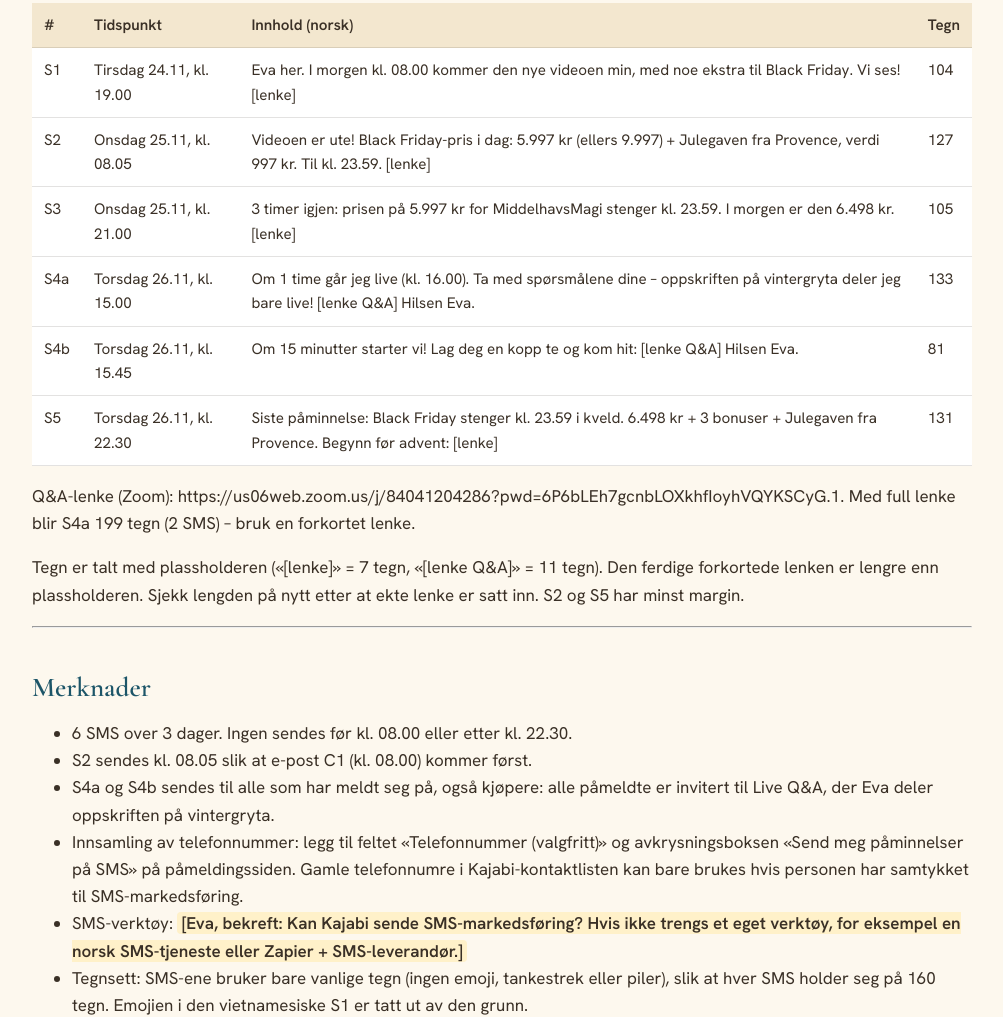
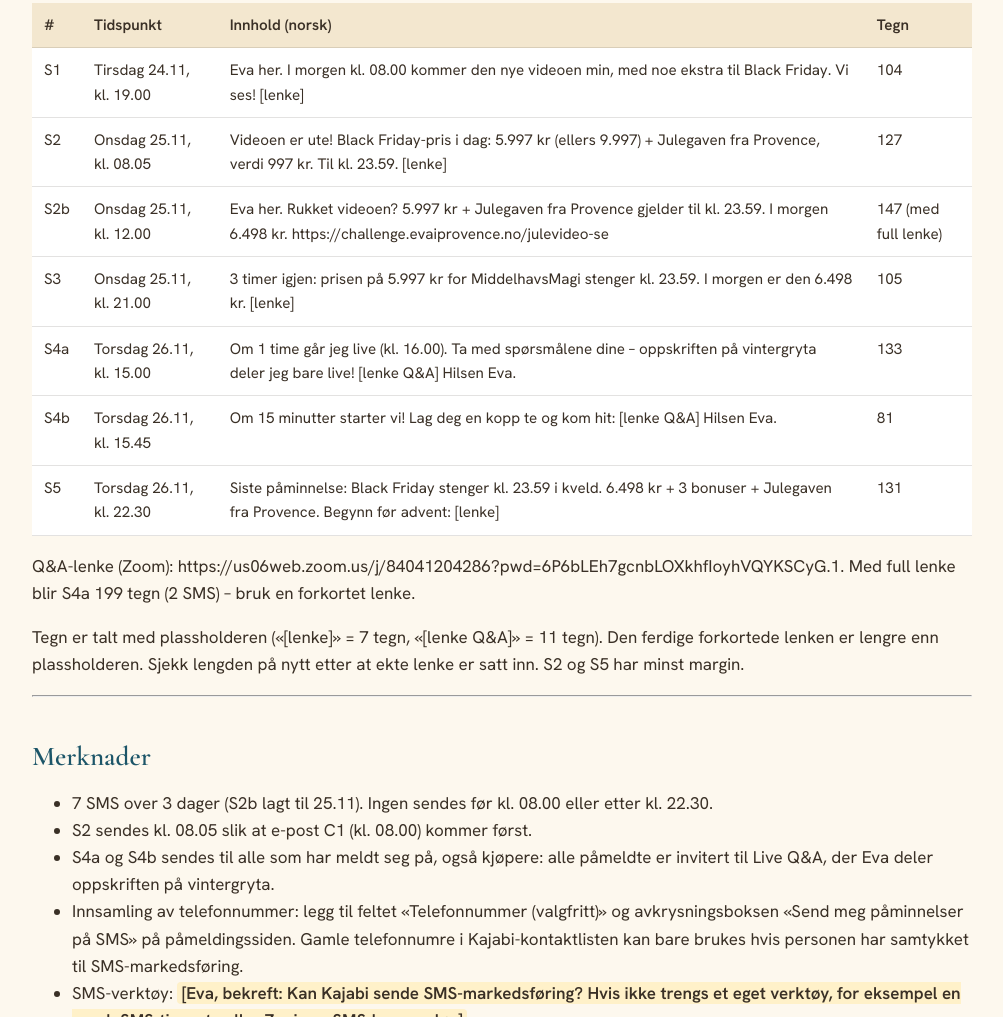
Before and after one commit to haphuongharley-wq/eva-bf-2026-review, a plain HTML site: page sms.html in a window 1280 px wide. Shown: the part 395-1412 px from the top of the page, without its empty margins (138-1141 px from the left). Drawn offline with nearby package versions, Linux system fonts and the light colour scheme.

Commit message:
Add SMS S2b (Wednesday 12:00)

```diff
--- a/sms.html
+++ b/sms.html
@@ -67,6 +67,12 @@ footer{border-top:1px solid var(--hair);padding:24px 0;color:var(--muted);font-s
 <td>127</td>
 </tr>
 <tr>
+<td>S2b</td>
+<td>Onsdag 25.11, kl. 12.00</td>
+<td>Eva her. Rukket videoen? 5.997 kr + Julegaven fra Provence gjelder til kl. 23.59. I morgen 6.498 kr. https://challenge.evaiprovence.no/julevideo-se</td>
+<td>147 (med full lenke)</td>
+</tr>
+<tr>
 <td>S3</td>
 <td>Onsdag 25.11, kl. 21.00</td>
 <td>3 timer igjen: prisen på 5.997 kr for MiddelhavsMagi stenger kl. 23.59. I morgen er den 6.498 kr. [lenke]</td>
@@ -97,7 +103,7 @@ footer{border-top:1px solid var(--hair);padding:24px 0;color:var(--muted);font-s
 <hr />
 <h2>Merknader</h2>
 <ul>
-<li>6 SMS over 3 dager. Ingen sendes før kl. 08.00 eller etter kl. 22.30.</li>
+<li>7 SMS over 3 dager (S2b lagt til 25.11). Ingen sendes før kl. 08.00 eller etter kl. 22.30.</li>
 <li>S2 sendes kl. 08.05 slik at e-post C1 (kl. 08.00) kommer først.</li>
 <li>S4a og S4b sendes til alle som har meldt seg på, også kjøpere: alle påmeldte er invitert til Live Q&amp;A, der Eva deler oppskriften på vintergryta.</li>
 <li>Innsamling av telefonnummer: legg til feltet «Telefonnummer (valgfritt)» og avkrysningsboksen «Send meg påminnelser på SMS» på påmeldingssiden. Gamle telefonnumre i Kajabi-kontaktlisten kan bare brukes hvis personen har samtykket til SMS-markedsføring.</li>
```
Also changed, not shown: build.html (+0 -4 lines).
